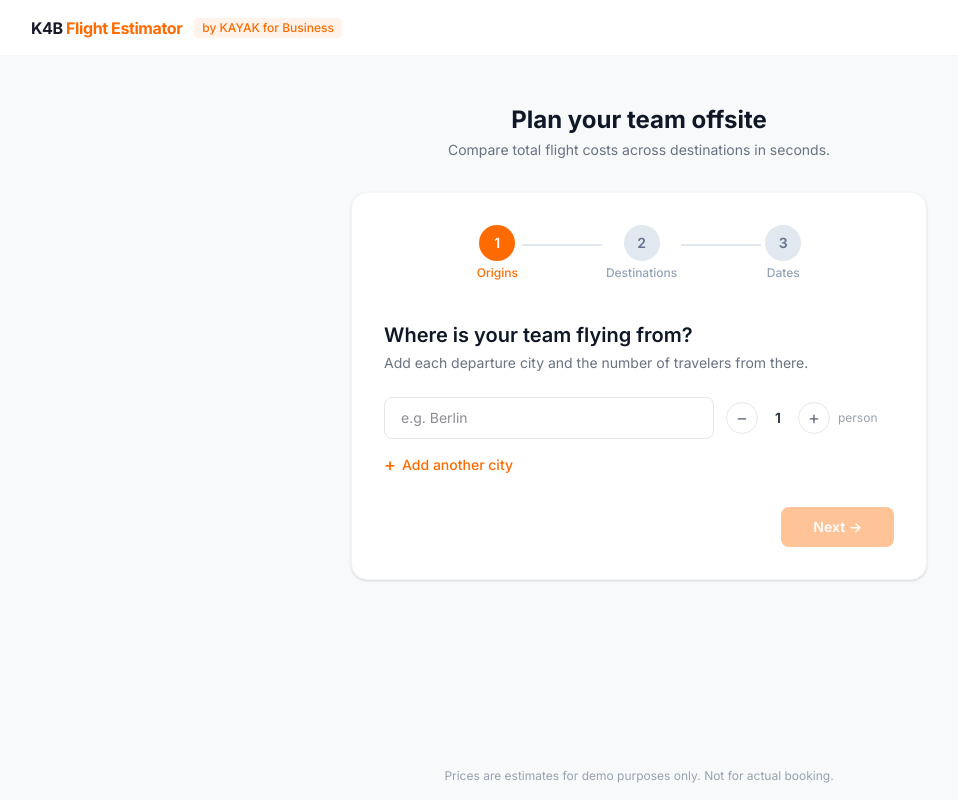
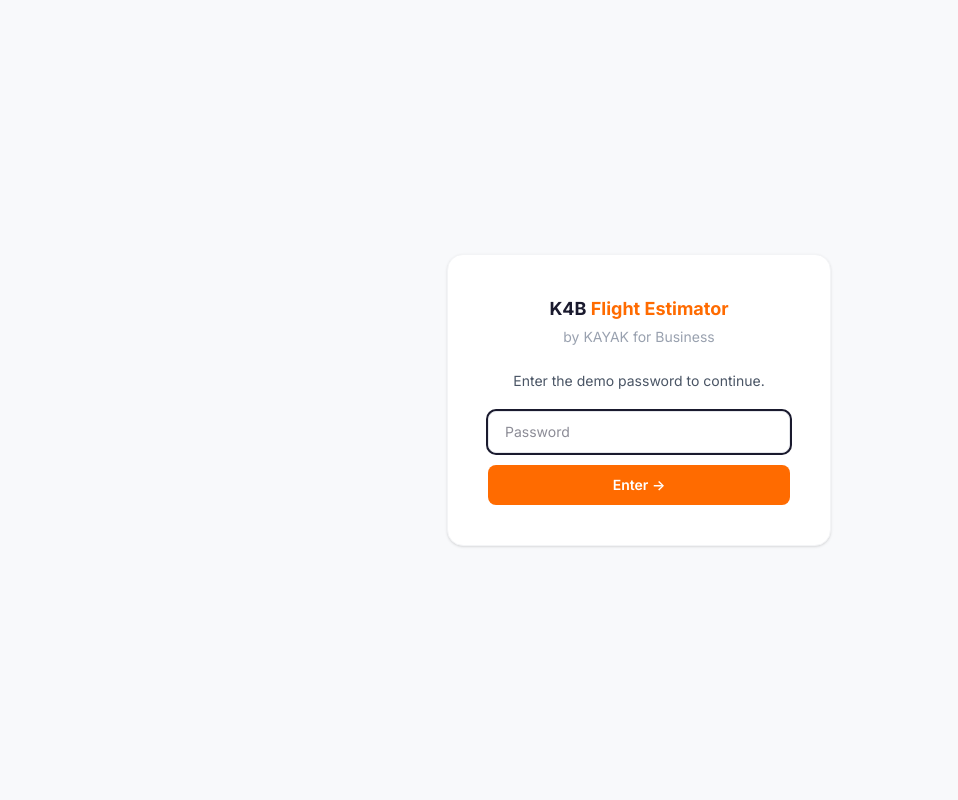
Before and after one commit to faisalkhushnood11-bot/k4b-flight-estimator, a Next.js app: page / in a window 1280 px wide. Shown: the whole page, without its empty margins (1-959 px from the left). Built offline with nearby package versions, Linux system fonts and the light colour scheme.

Commit message:
Add password gate before app access

```diff
--- a/app/page.tsx
+++ b/app/page.tsx
@@ -3,6 +3,7 @@
 import { useState } from "react";
 import type { FormState, DestinationResult } from "@/lib/types";
 import { calculateEstimates } from "@/lib/estimator";
+import PasswordGate from "@/components/PasswordGate";
 
 const ORIGIN_CITIES = [
   "Amsterdam", "Berlin", "Dubai", "London", "Mumbai",
@@ -506,6 +507,7 @@
   };
 
   return (
+    <PasswordGate>
     <div className="min-h-screen flex flex-col" style={{ background: "#f8f9fb" }}>
       <nav className="flex items-center px-8 h-14 shrink-0 border-b border-gray-100" style={{ background: "#ffffff" }}>
         <span className="font-bold text-base tracking-tight" style={{ color: KAYAK_DARK }}>
@@ -565,5 +567,6 @@
         Prices are estimates for demo purposes only. Not for actual booking.
       </footer>
     </div>
+    </PasswordGate>
   );
 }
--- /dev/null
+++ b/components/PasswordGate.tsx
@@ -0,0 +1,62 @@
+"use client";
+
+import { useState } from "react";
+
+const KAYAK_ORANGE = "#FF6B00";
+const KAYAK_DARK = "#1a1a2e";
+
+export default function PasswordGate({ children }: { children: React.ReactNode }) {
+  const [input, setInput] = useState("");
+  const [error, setError] = useState(false);
+  const [unlocked, setUnlocked] = useState(false);
+
+  const check = () => {
+    if (input === process.env.NEXT_PUBLIC_DEMO_PASSWORD) {
+      setUnlocked(true);
+    } else {
+      setError(true);
+      setInput("");
+    }
+  };
+
+  if (unlocked) return <>{children}</>;
+
+  return (
+    <div className="min-h-screen flex flex-col items-center justify-center" style={{ background: "#f8f9fb" }}>
+      <div className="bg-white rounded-2xl shadow-sm border border-gray-100 p-10 w-full max-w-sm text-center">
+        <div className="mb-6">
+          <span className="font-bold text-lg" style={{ color: KAYAK_DARK }}>
+            K4B <span style={{ color: KAYAK_ORANGE }}>Flight Estimator</span>
+          </span>
+          <p className="text-sm text-gray-400 mt-1">by KAYAK for Business</p>
+        </div>
+
+        <p className="text-sm text-gray-600 mb-5">Enter the demo password to continue.</p>
+
+        <input
+          type="password"
+          value={input}
+          onChange={(e) => { setInput(e.target.value); setError(false); }}
+          onKeyDown={(e) => e.key === "Enter" && check()}
+          placeholder="Password"
+          autoFocus
+          className={`w-full border rounded-lg px-4 py-2.5 text-sm focus:outline-none focus:ring-2 bg-white mb-3 ${
+            error ? "border-red-300 focus:ring-red-200" : "border-gray-200"
+          }`}
+        />
+
+        {error && (
+          <p className="text-xs text-red-500 mb-3">Incorrect password. Try again.</p>
+        )}
+
+        <button
+          onClick={check}
+          className="w-full py-2.5 rounded-lg text-sm font-semibold text-white"
+          style={{ background: KAYAK_ORANGE }}
+        >
+          Enter →
+        </button>
+      </div>
+    </div>
+  );
+}
```
